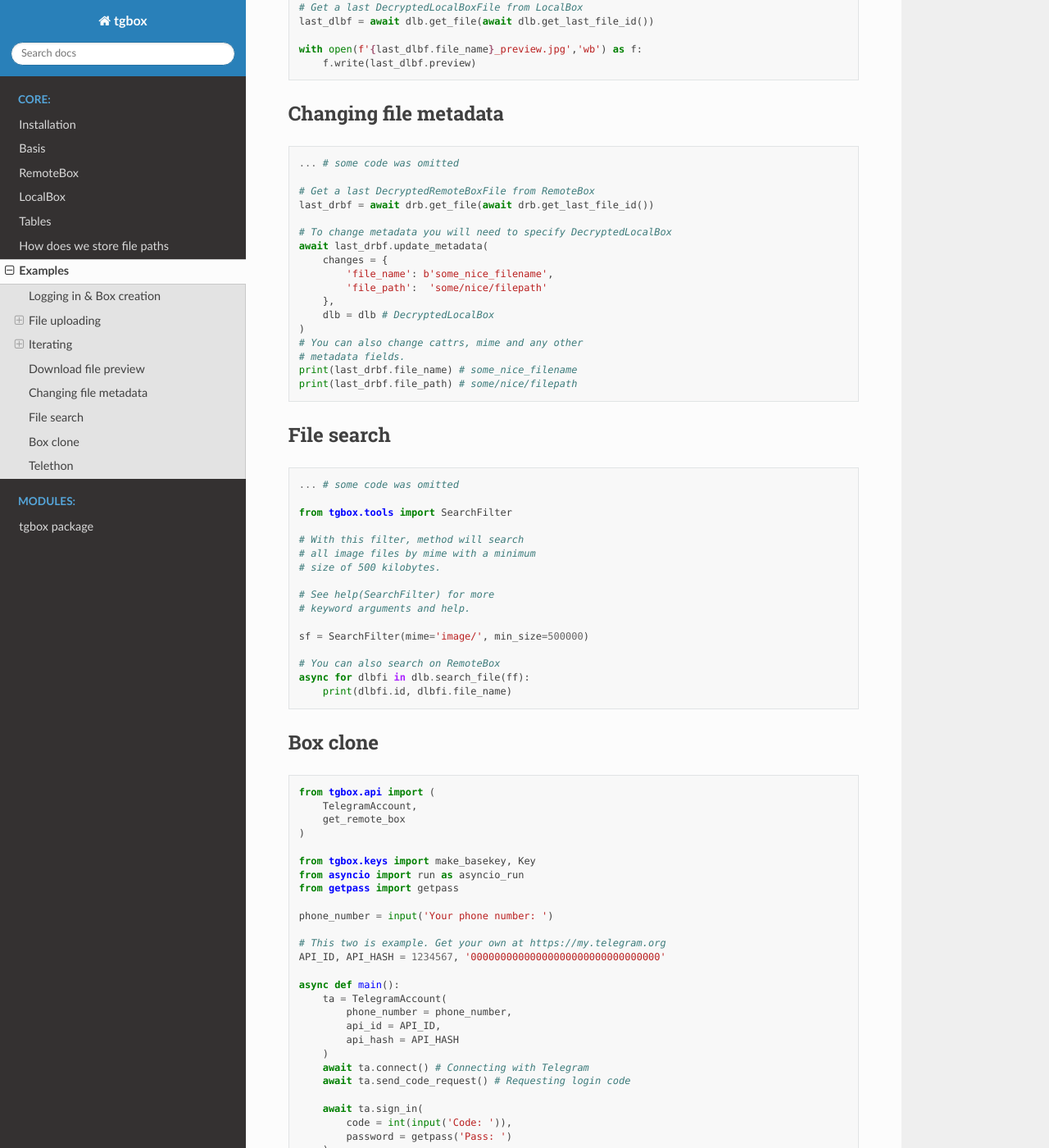
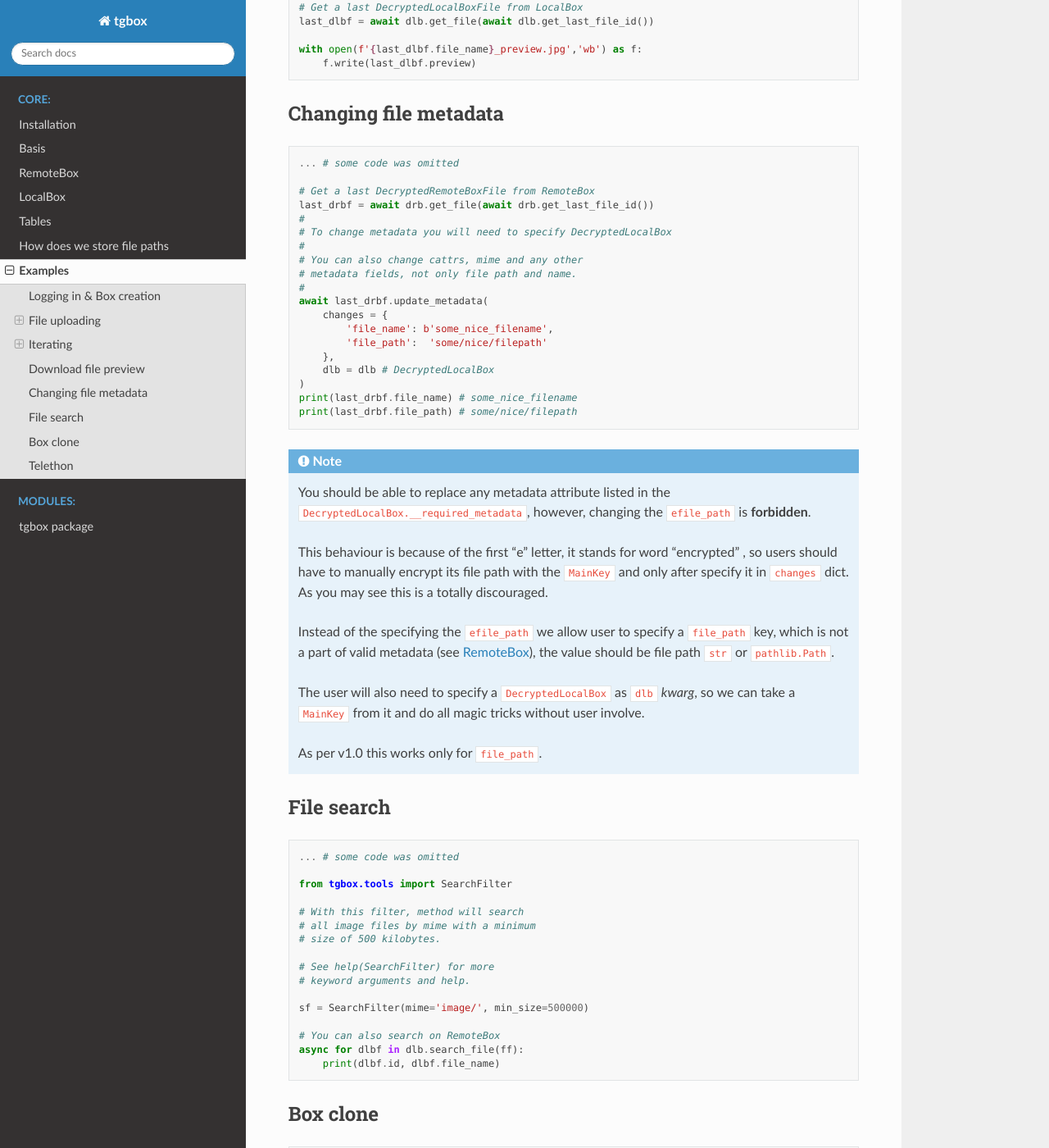
Before and after one commit to NonProjects/tgbox, a Sphinx documentation site: the page built from docs/examples.rst, in a window 1280 px wide and 1400 px high, scrolled down 3724 px. Shown: the whole window at 82% size. Built offline with Sphinx 7.4.7 and the Read the Docs theme 2.0.0, drawn with Linux system fonts in a browser that asks for light colours; some of the changed text lies outside the part shown.

Commit message:
More info about updating metadata & elbfi -> elbf
Why we previously called EncryptedLocalBoxFile
as elbfi, while EncryptedRemoteBoxFile was always
the erbf? Sounds like a good question! This is only
because of *LocalBoxFolder, that was before the
presenting *LocalBoxDirectory class, so the folder
was "elbf" and the file -- "elbfi", not to confuse.

Now all elbfi should be renamed to elbf. Some very
important information here, ya? XD

```diff
--- a/docs/examples.rst
+++ b/docs/examples.rst
@@ -157,8 +157,8 @@ Over files
             print(drbf.id, drbf.file_name)
 
         # Iterating over files in LocalBox
-        async for dlbfi in dlb.files():
-            print(dlbfi.id, dlbfi.file_name)
+        async for dlbf in dlb.files():
+            print(dlbf.id, dlbf.file_name)
 
 
 Deep local iteration & Directories
@@ -212,8 +212,12 @@ Changing file metadata
 
     # Get a last DecryptedRemoteBoxFile from RemoteBox
     last_drbf = await drb.get_file(await drb.get_last_file_id())
-
+    #
     # To change metadata you will need to specify DecryptedLocalBox
+    #
+    # You can also change cattrs, mime and any other
+    # metadata fields, not only file path and name.
+    #
     await last_drbf.update_metadata(
         changes = {
             'file_name': b'some_nice_filename',
@@ -221,10 +225,30 @@ Changing file metadata
         },
         dlb = dlb # DecryptedLocalBox
     )
-    # You can also change cattrs, mime and any other
-    # metadata fields.
     print(last_drbf.file_name) # some_nice_filename
     print(last_drbf.file_path) # some/nice/filepath
+
+.. note::
+   You should be able to replace any metadata attribute
+   listed in the ``DecryptedLocalBox.__required_metadata``,
+   however, changing the ``efile_path`` is **forbidden**.
+
+   This behaviour is because of the first "e" letter,
+   it stands for word "encrypted" , so users should have
+   to manually encrypt its file path with the ``MainKey``
+   and only after specify it in ``changes`` dict. As
+   you may see this is a totally discouraged.
+
+   Instead of the specifying the ``efile_path`` we
+   allow user to specify a ``file_path`` key, which
+   is not a part of valid metadata (see :doc:`remotebox`),
+   the value should be file path ``str`` or ``pathlib.Path``.
+
+   The user will also need to specify a ``DecryptedLocalBox``
+   as ``dlb`` *kwarg*, so we can take a ``MainKey`` from it
+   and do all magic tricks without user involve.
+
+   As per v1.0 this works only for ``file_path``.
 
 File search
 -----------
@@ -245,8 +269,8 @@ File search
     sf = SearchFilter(mime='image/', min_size=500000)
 
     # You can also search on RemoteBox
-    async for dlbfi in dlb.search_file(ff):
-        print(dlbfi.id, dlbfi.file_name)
+    async for dlbf in dlb.search_file(ff):
+        print(dlbf.id, dlbf.file_name)
 
 Box clone
 ---------
```
